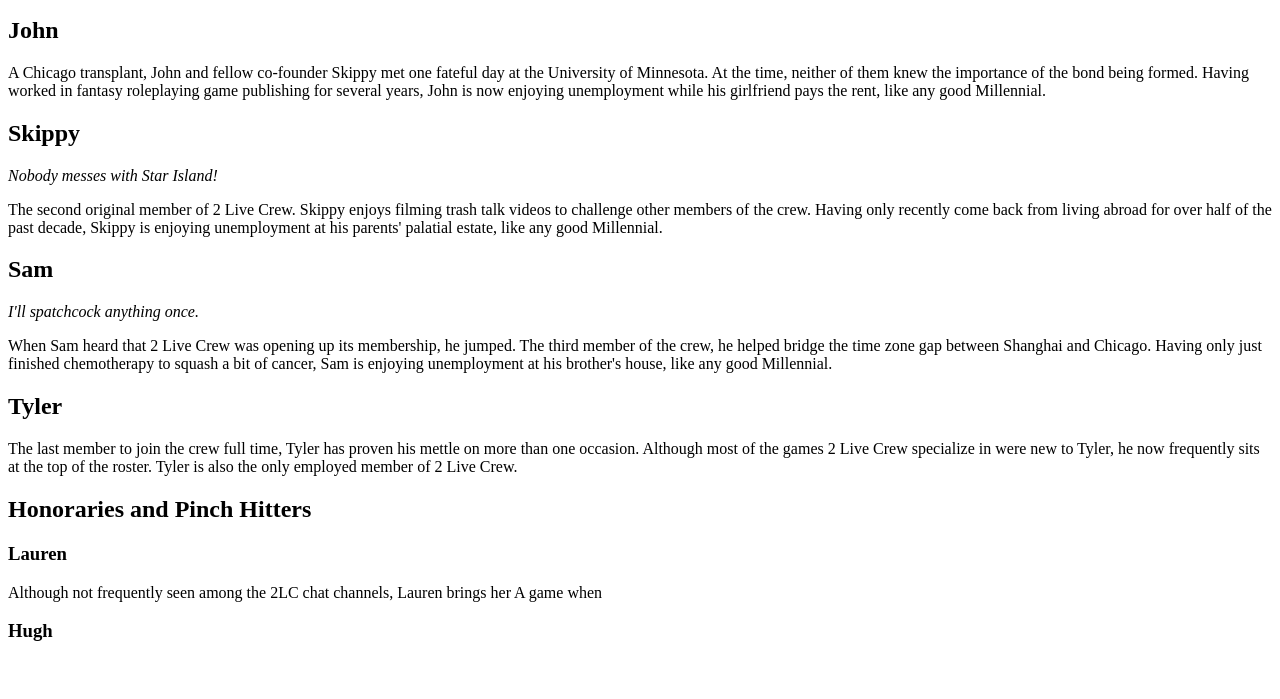
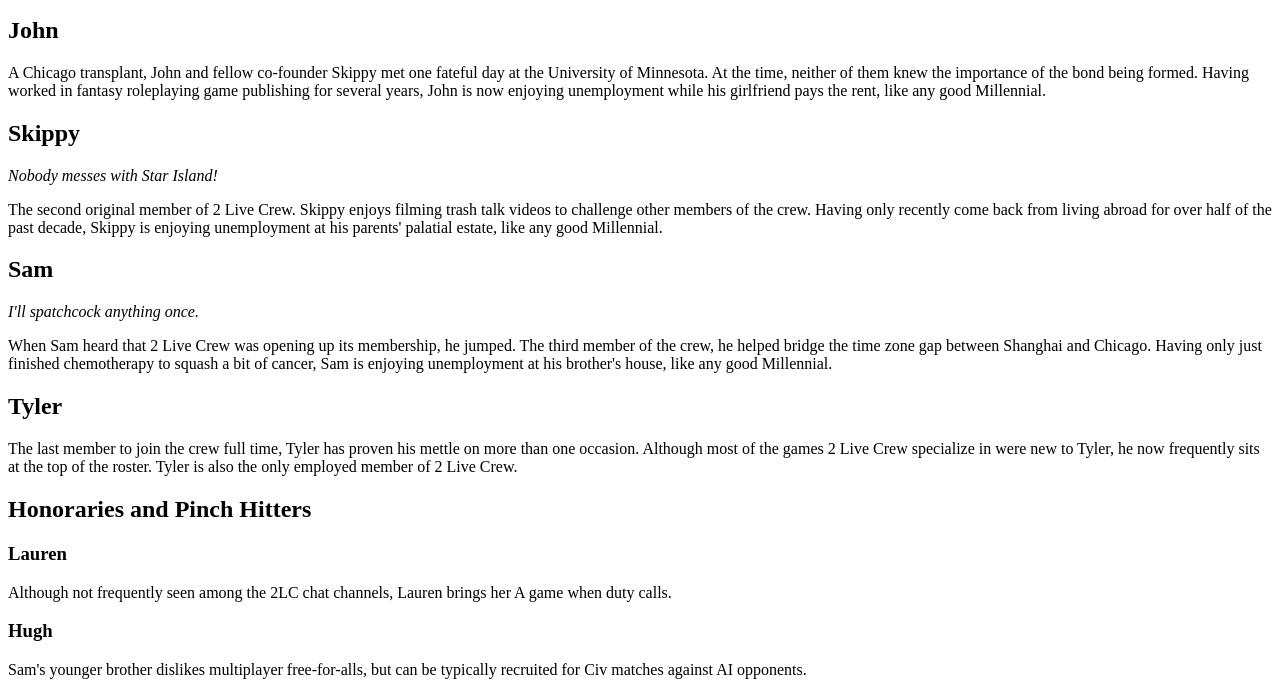
Before and after one commit to samtietze/2lc.github.io, a plain HTML site: page thecrew.html in a window 1280 px wide. Shown: the part 101-800 px from the top of the page. Drawn offline with Linux system fonts and the light colour scheme.

Commit message:
Add additional info for honoraries

```diff
--- a/thecrew.html
+++ b/thecrew.html
@@ -34,8 +34,9 @@
   <div>
     <h2>Honoraries and Pinch Hitters</h2>
     <h3>Lauren</h3>
-    <p>Although not frequently seen among the 2LC chat channels, Lauren brings her A game when </p>
+    <p>Although not frequently seen among the 2LC chat channels, Lauren brings her A game when duty calls.</p>
     <h3>Hugh</h3>
+    <p>Sam's younger brother dislikes multiplayer free-for-alls, but can be typically recruited for Civ matches against AI opponents.</p>
   </div>
 
 </body>
```
